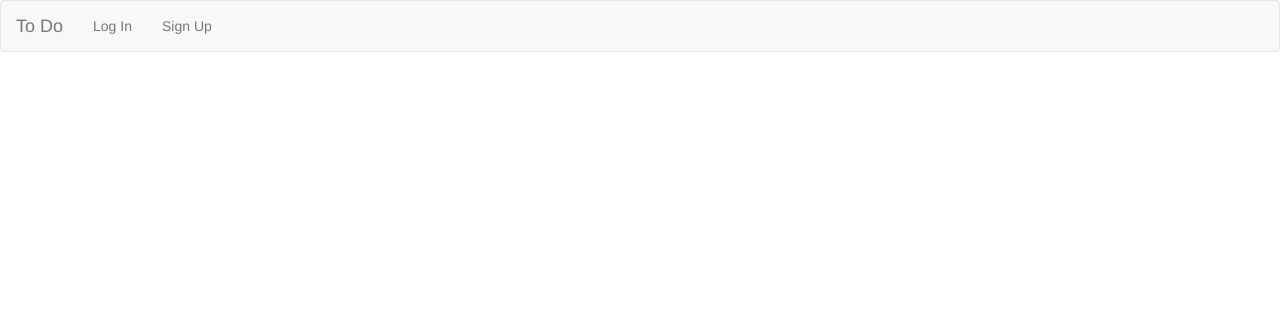
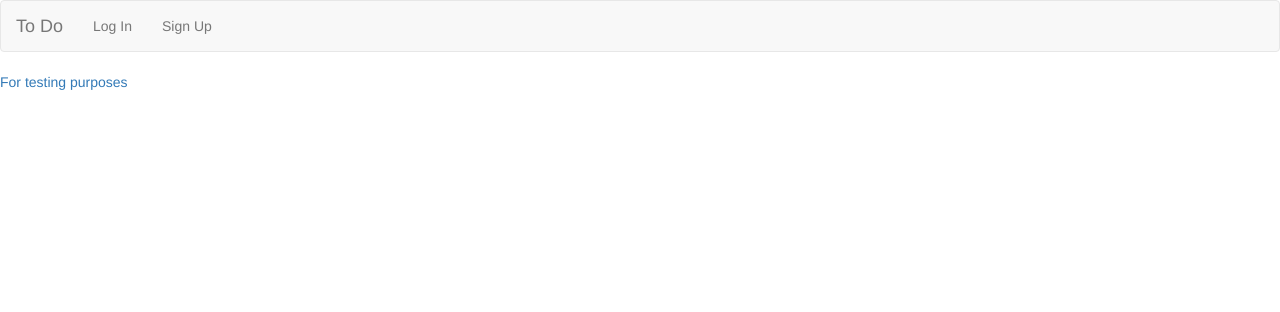
Before and after one commit to james9909/stuyhacks-2016, a Flask app: page / in a window 1280 px wide. Shown: the top 312 px of the page. Run offline with Flask 2, Linux system fonts and the light colour scheme; some libraries are stand-ins or nearby versions.

Commit message:
Add link to toDoTemplate in home

```diff
--- a/templates/home.html
+++ b/templates/home.html
@@ -5,4 +5,5 @@
 {% endblock %}
 {% block body %}
     {{ super() }}
+    <a href="/work">For testing purposes</a>
 {% endblock %}
```
